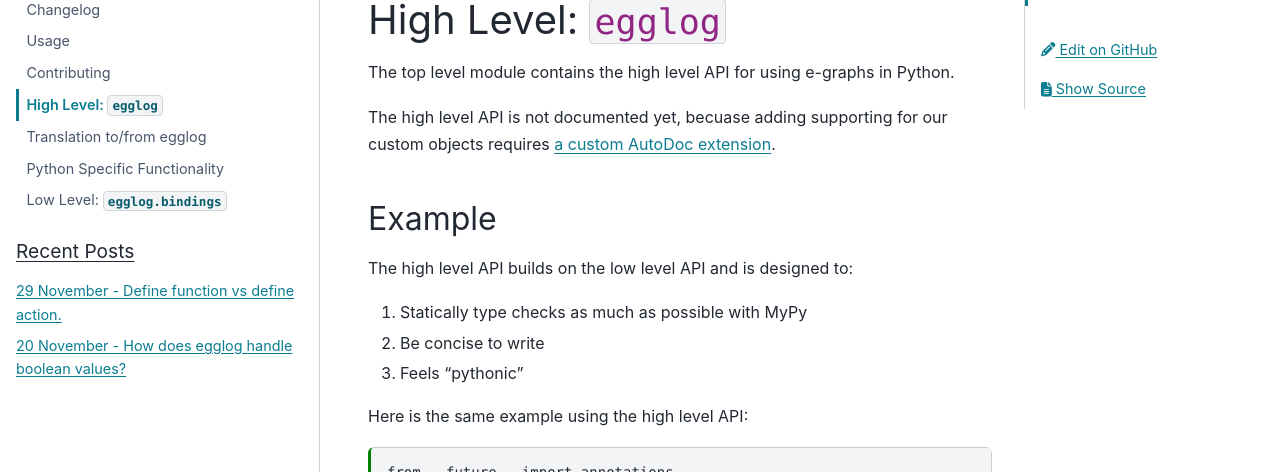
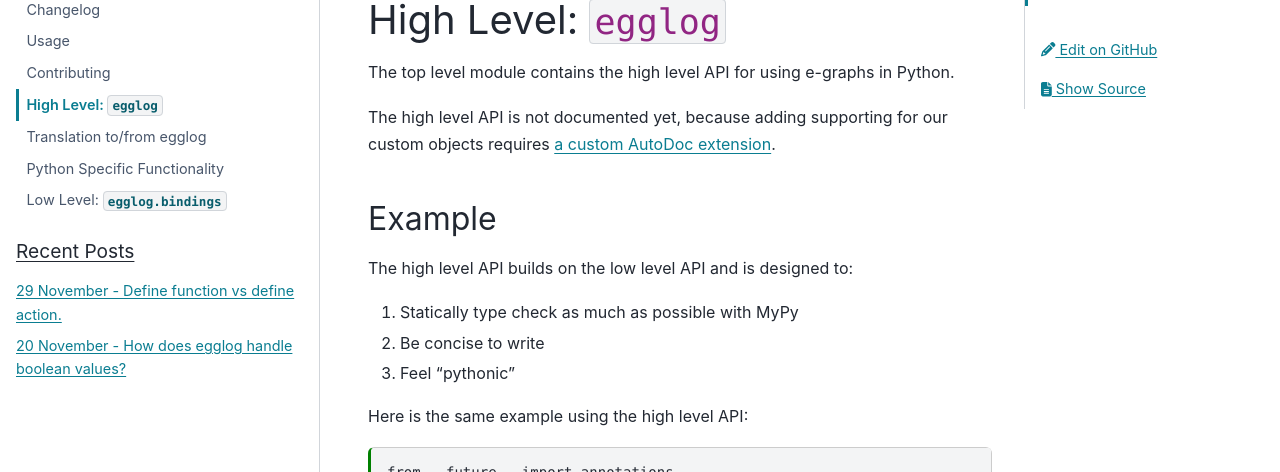
Before and after one commit to egraphs-good/egglog-python, a Sphinx documentation site: the page built from docs/reference/high-level.md, in a window 1280 px wide and 900 px high. Shown: the part 150-622 px from the top of the window. Built offline with Sphinx 7.4.7 and the PyData theme 0.15.4, drawn with Linux system fonts in a browser that asks for light colours; pages that are not in the unit, such as notebooks, are missing from menus; comment, search, counter and statistics services are not loaded; the version number is read from the project's files by our own code.

Commit message:
Fix high-level.md spelling mistakes

```diff
--- a/docs/reference/high-level.md
+++ b/docs/reference/high-level.md
@@ -6,15 +6,15 @@ file_format: mystnb
 
 The top level module contains the high level API for using e-graphs in Python.
 
-The high level API is not documented yet, becuase adding supporting for our custom objects requires [a custom AutoDoc extension](https://www.sphinx-doc.org/en/master/development/tutorials/autodoc_ext.html#autodoc-ext-tutorial).
+The high level API is not documented yet, because adding supporting for our custom objects requires [a custom AutoDoc extension](https://www.sphinx-doc.org/en/master/development/tutorials/autodoc_ext.html#autodoc-ext-tutorial).
 
 ## Example
 
 The high level API builds on the low level API and is designed to:
 
-1. Statically type checks as much as possible with MyPy
+1. Statically type check as much as possible with MyPy
 2. Be concise to write
-3. Feels "pythonic"
+3. Feel "pythonic"
 
 Here is the same example using the high level API:
 
```
